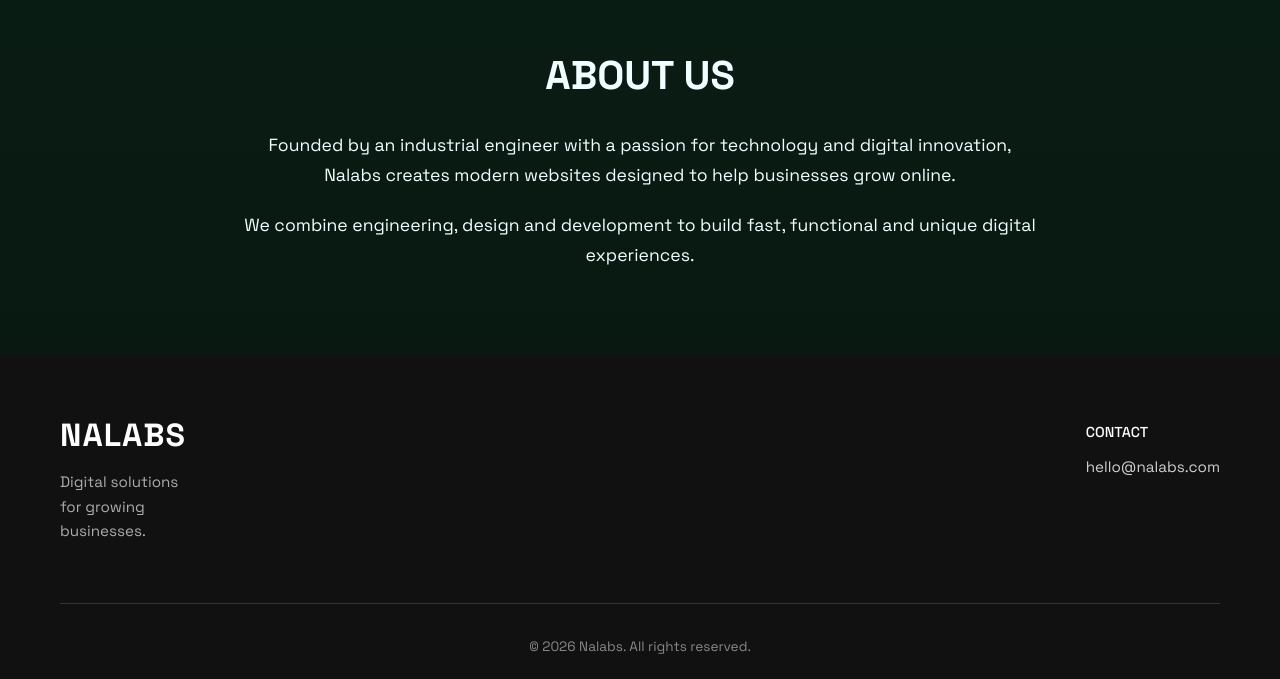
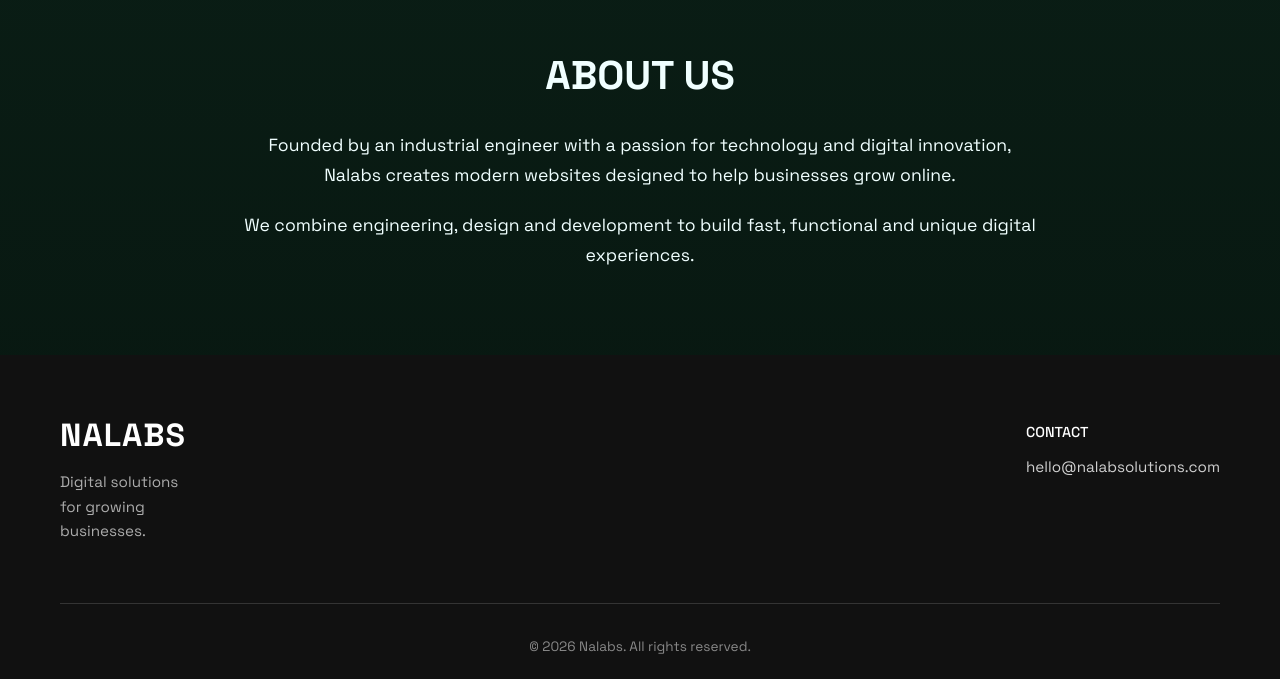
Before and after one commit to pablonare/nalabs, a Next.js app: page / in a window 1280 px wide. Shown: the part 1688-2367 px from the top of the page. Built offline with nearby package versions, Linux system fonts and the light colour scheme.

Commit message:
fix: update footer contact email

```diff
--- a/src/components/layout/footer/Footer.tsx
+++ b/src/components/layout/footer/Footer.tsx
@@ -16,7 +16,7 @@ export default function Footer() {
 
           <div className={styles.contact}>
             <h3>{t("contactHeading")}</h3>
-            <a href="mailto:hello@nalabs.com">hello@nalabs.com</a>
+            <a href="mailto:hello@nalabsolutions.com">hello@nalabsolutions.com</a>
           </div>
         </div>
 
```
